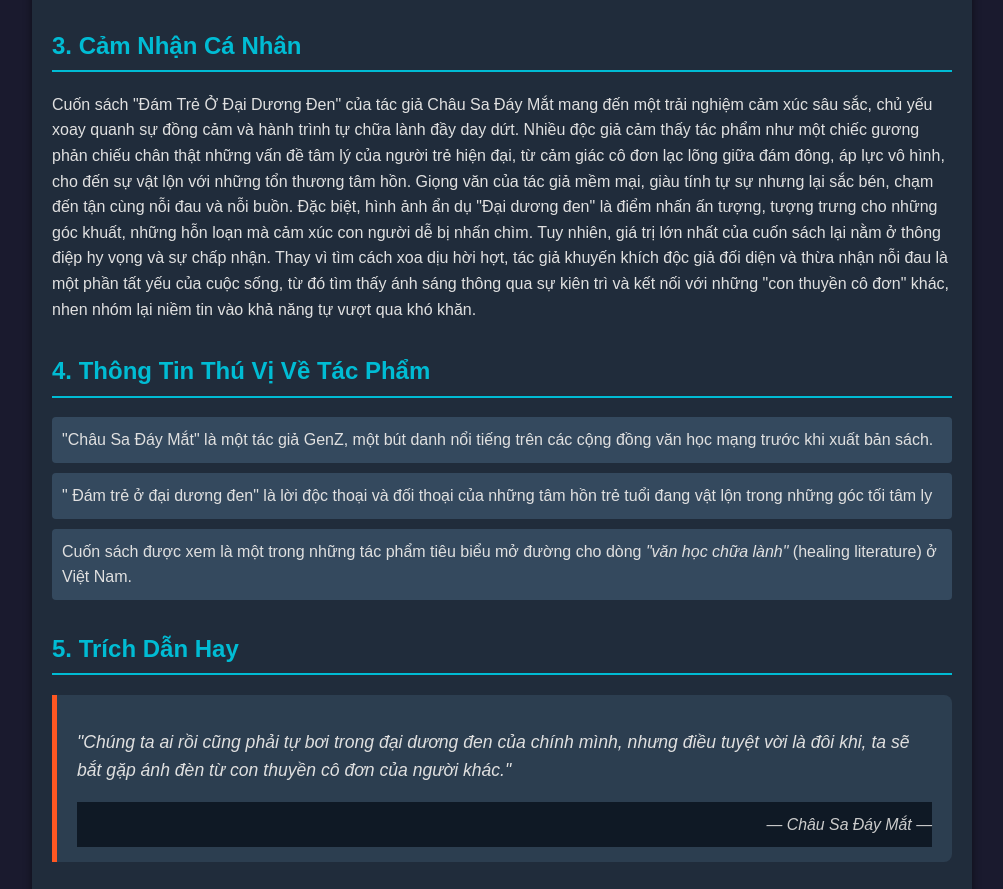
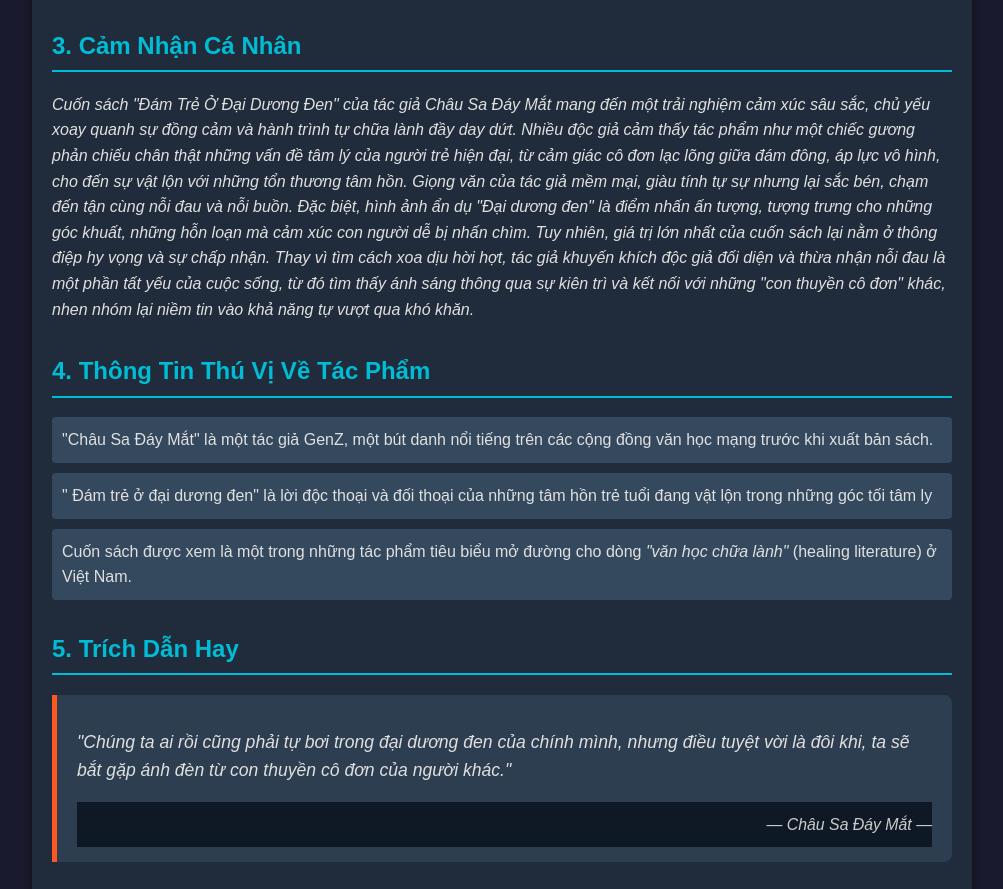
Before and after one commit to thaomy11102008-hash/-m-tr-i-d-ng-en, a plain HTML site: page index.html in a window 1280 px wide. Shown: the part 1529-2418 px from the top of the page, without its empty margins (138-1141 px from the left). Drawn offline with Linux system fonts and the light colour scheme.

Commit message:
Add files via upload

```diff
--- a/index.html
+++ b/index.html
@@ -132,9 +132,9 @@
 
             <section class="personal-feeling">
                 <h2>3. Cảm Nhận Cá Nhân</h2>
-                <p>
+                <p><em>
                     Cuốn sách "Đám Trẻ Ở Đại Dương Đen" của tác giả Châu Sa Đáy Mắt mang đến một trải nghiệm cảm xúc sâu sắc, chủ yếu xoay quanh sự đồng cảm và hành trình tự chữa lành đầy day dứt. Nhiều độc giả cảm thấy tác phẩm như một chiếc gương phản chiếu chân thật những vấn đề tâm lý của người trẻ hiện đại, từ cảm giác cô đơn lạc lõng giữa đám đông, áp lực vô hình, cho đến sự vật lộn với những tổn thương tâm hồn. Giọng văn của tác giả mềm mại, giàu tính tự sự nhưng lại sắc bén, chạm đến tận cùng nỗi đau và nỗi buồn. Đặc biệt, hình ảnh ẩn dụ "Đại dương đen" là điểm nhấn ấn tượng, tượng trưng cho những góc khuất, những hỗn loạn mà cảm xúc con người dễ bị nhấn chìm. Tuy nhiên, giá trị lớn nhất của cuốn sách lại nằm ở thông điệp hy vọng và sự chấp nhận. Thay vì tìm cách xoa dịu hời hợt, tác giả khuyến khích độc giả đối diện và thừa nhận nỗi đau là một phần tất yếu của cuộc sống, từ đó tìm thấy ánh sáng thông qua sự kiên trì và kết nối với những "con thuyền cô đơn" khác, nhen nhóm lại niềm tin vào khả năng tự vượt qua khó khăn.
-                </p>
+                </p></em>
             </section>
 
             <section class="fun-facts">
```
Also changed, not shown: đám trẻ ở đại dương đen.jpg.
